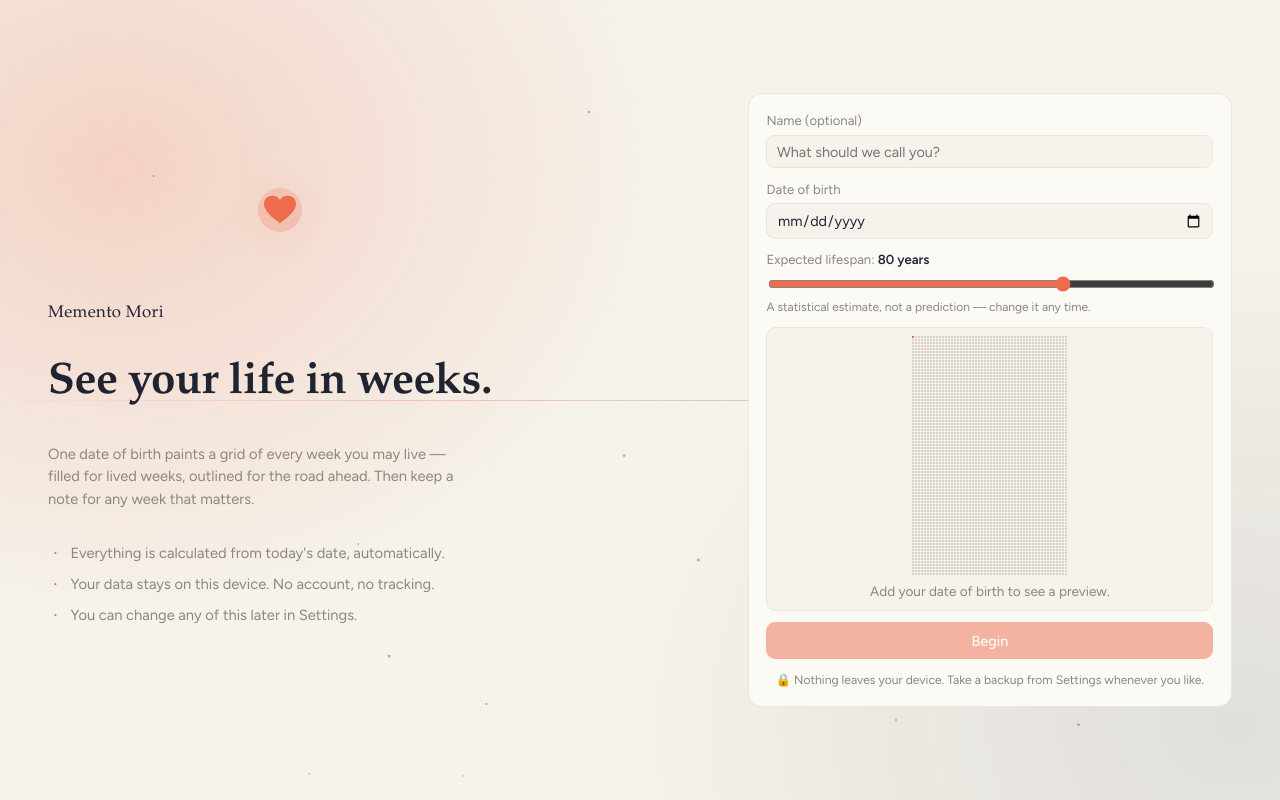
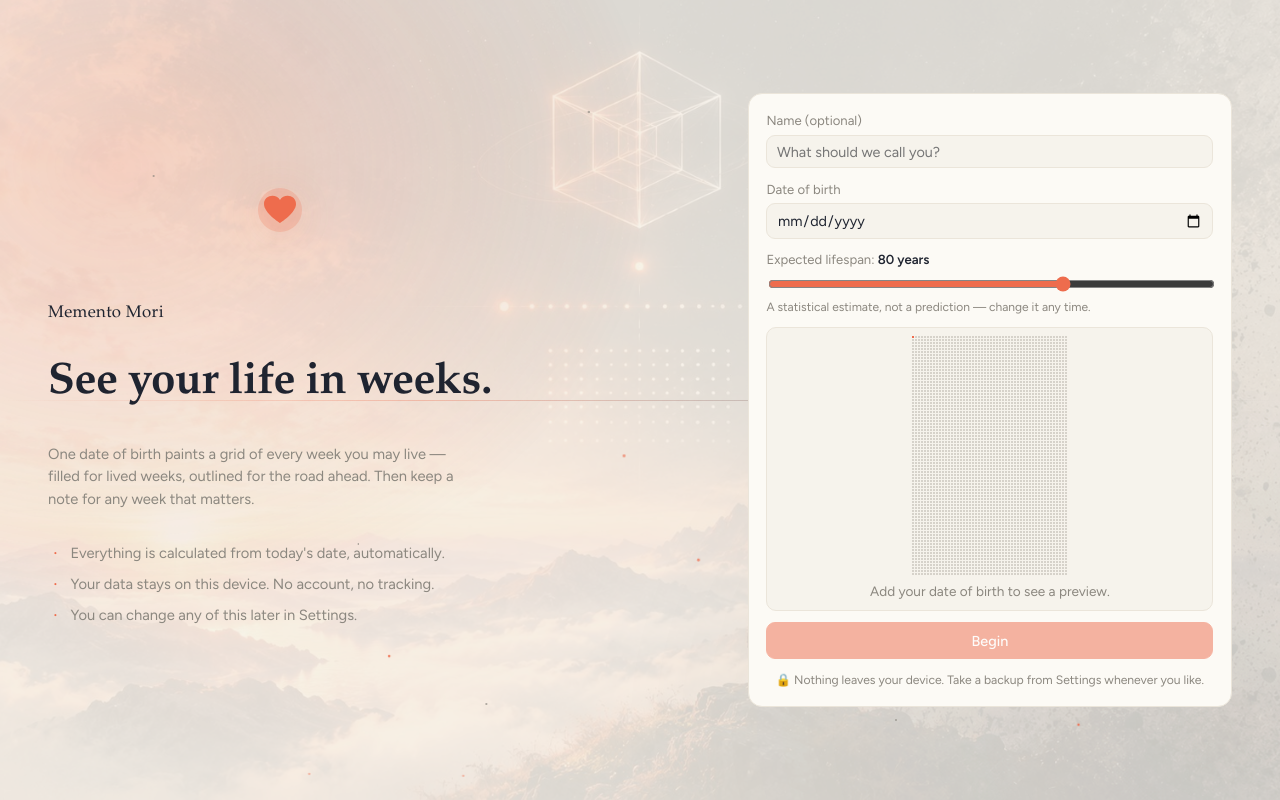
Before and after one commit to Aravind-Env/memento-mori-web, a React (Vite) app: page / in a window 1280 px wide. Built offline with nearby package versions, Linux system fonts and the light colour scheme.

Commit message:
Add cosmic dawn over the misty mountains as the app background

```diff
--- a/src/index.css
+++ b/src/index.css
@@ -4,6 +4,7 @@
 
   color-scheme: light;
   --bg: #f6f3ec;
+  --bg-scrim: rgba(246, 243, 236, 0.88);
   --surface: #fcfaf5;
   --card: #fcfaf5;
   --panel: #fbf1e9;
@@ -46,6 +47,7 @@
 :root[data-theme='dark'] {
   color-scheme: dark;
   --bg: #0f1116;
+  --bg-scrim: rgba(15, 17, 22, 0.55);
   --surface: #171a21;
   --card: #171a21;
   --panel: #1d1c20;
@@ -104,6 +106,24 @@ body {
   line-height: 1.5;
   -webkit-font-smoothing: antialiased;
   text-rendering: optimizeLegibility;
+}
+
+/* Cosmic dawn over the misty mountains, painted behind the whole app;
+   a themed scrim keeps text readable in both light and dark themes. */
+body::before {
+  content: '';
+  position: fixed;
+  inset: 0;
+  z-index: -2;
+  background: url('./assets/cosmic-dawn.jpg') center / cover no-repeat fixed;
+}
+
+body::after {
+  content: '';
+  position: fixed;
+  inset: 0;
+  z-index: -1;
+  background: var(--bg-scrim);
 }
 
 .boot {
```
Also changed, not shown: src/assets/cosmic-dawn.jpg (added), 1 other file (tests, documents, lock files or other folders).
